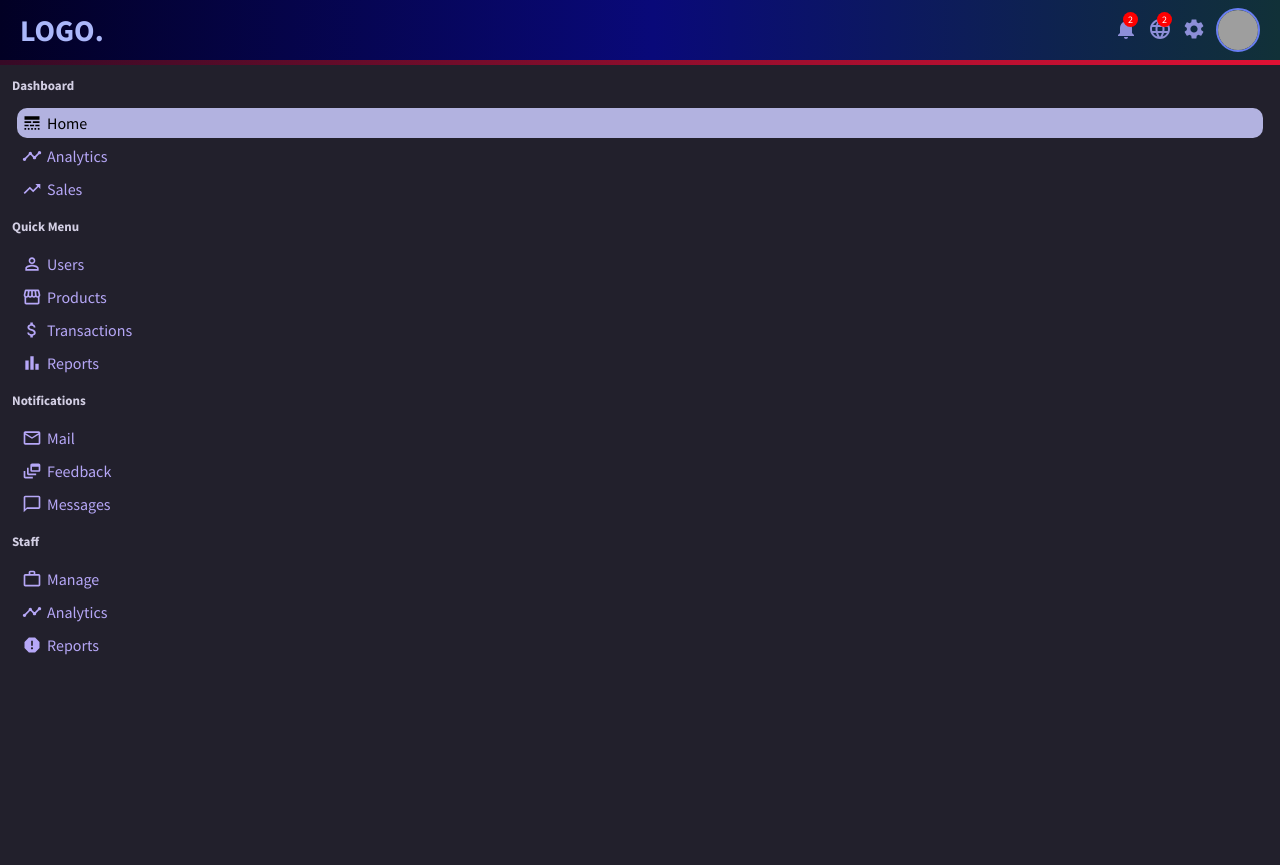
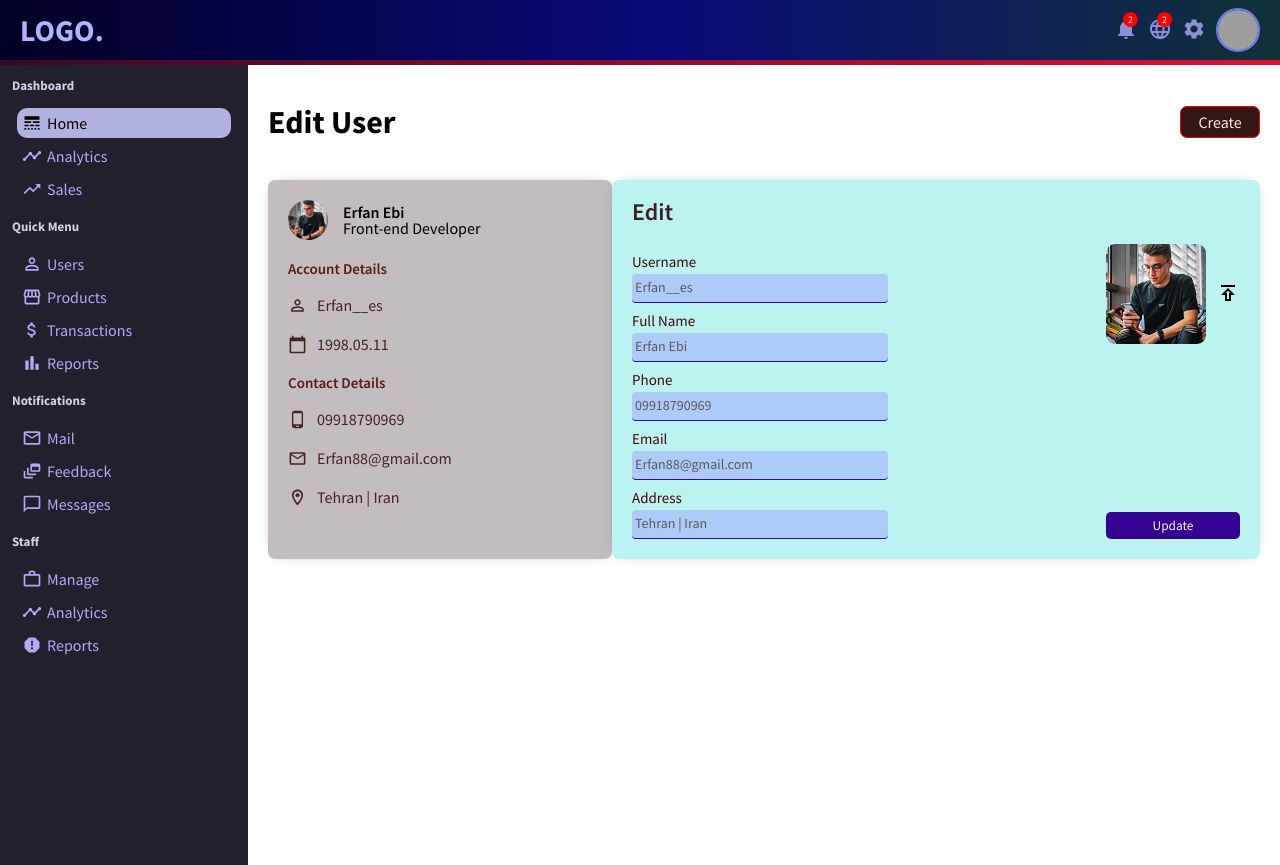
Before and after one commit to Erfan-Ebrahimi/dashboard-er, a React (Create React App) app: page /user/1 in a window 1280 px wide. Built offline with nearby package versions, Linux system fonts and the light colour scheme; grey boxes are pictures that could not be loaded.

Commit message:
User Added

```diff
--- a/src/App.js
+++ b/src/App.js
@@ -7,6 +7,7 @@ import Sidebar from './components/sidebar/Sidebar';
 //------- PAGES  ---------//
 import Home from './pages/home/Home';
 import UserList from './pages/userList/UserList';
+import User from './pages/user/User';
 //------- STYLE  ---------//
 import "./App.css";
 
@@ -19,6 +20,7 @@ const App = () => {
         <Routes>
           <Route path='/' element={<Home/>}/>
           <Route path='/userList' element={<UserList/>}/>
+          <Route path='/user/:userId' element={<User/>}/>
         </Routes>
       </div>
     </div>
--- /dev/null
+++ b/src/pages/user/User.jsx
@@ -0,0 +1,102 @@
+import React from 'react';
+import "./user.scss";
+import { Link } from 'react-router-dom';
+
+import PermIdentityIcon from '@mui/icons-material/PermIdentity';
+import CalendarTodayIcon from '@mui/icons-material/CalendarToday';
+import PhoneAndroidIcon from '@mui/icons-material/PhoneAndroid';
+import MailOutlineIcon from '@mui/icons-material/MailOutline';
+import LocationOnOutlinedIcon from '@mui/icons-material/LocationOnOutlined';
+import PublishOutlinedIcon from '@mui/icons-material/PublishOutlined';
+
+import p1 from "../../asset/p1.jpg";
+// import p2 from "../../asset/p2.jpg";
+// import p3 from "../../asset/p3.jpg";
+// import p4 from "../../asset/p4.jpg";
+
+const User = () => {
+  return (
+    <div className='user'>
+      <div className="uHeader">
+        <h1 className="uTitle">Edit User</h1>
+        <Link to="/newUser">
+          <button className='uAddButton'>Create</button>
+        </Link>
+      </div>
+      <div className="uContainer">
+        <div className="uShow">
+          <div className="uShowTop">
+            <img src={p1} alt="uImg" className="uShowImg" />
+            <div className="uTopTitle">
+              <span className="uShowUsername">Erfan Ebi</span>
+              <span className="uShowUserJob">Front-end Developer</span>
+            </div>
+          </div>
+          <div className="uShowBottom">
+            <span className="userShowTitle">Account Details</span>
+
+            <div className="userShowInfo">
+              <PermIdentityIcon className='userShowIcon'/>
+              <span className="userShowInfoTitle">Erfan__es</span>
+            </div>
+            <div className="userShowInfo">
+              <CalendarTodayIcon className='userShowIcon'/>
+              <span className="userShowInfoTitle">1998.05.11</span>
+            </div>
+            <span className="userShowTitle">Contact Details</span>
+
+            <div className="userShowInfo">
+              <PhoneAndroidIcon className='userShowIcon'/>
+              <span className="userShowInfoTitle">09918790969</span>
+            </div>
+            <div className="userShowInfo">
+              <MailOutlineIcon className='userShowIcon'/>
+              <span className="userShowInfoTitle">Erfan88@gmail.com</span>
+            </div>
+            <div className="userShowInfo">
+              <LocationOnOutlinedIcon className='userShowIcon'/>
+              <span className="userShowInfoTitle">Tehran | Iran </span>
+            </div>
+          </div>
+        </div>
+        <div className="uUpdate">
+          <span className="uuTitle">Edit</span>
+          <form action="#" className="uuForm">
+            <div className="uuLeft">
+              <div className="uuItem">
+                <label htmlFor="">Username</label>
+                <input type="text" placeholder='Erfan__es' className='uuInput'/>
+              </div>
+              <div className="uuItem">
+                <label htmlFor="">Full Name</label>
+                <input type="text" placeholder='Erfan Ebi' className='uuInput'/>
+              </div>
+              <div className="uuItem">
+                <label htmlFor="">Phone</label>
+                <input type="number" placeholder='09918790969' className='uuInput'/>
+              </div>
+              <div className="uuItem">
+                <label htmlFor="">Email</label>
+                <input type="email" placeholder='Erfan88@gmail.com' className='uuInput'/>
+              </div>
+              <div className="uuItem">
+                <label htmlFor="">Address</label>
+                <input type="text" placeholder='Tehran | Iran ' className='uuInput'/>
+              </div>
+            </div>
+            <div className="uuRight">
+              <div className="uuUpload">
+                <img src={p1} alt="" className="uuImg" />
+                <label htmlFor="file"><PublishOutlinedIcon className='uuIcon'/></label>
+                <input type="file" id='file' style={{display:"none"}}/>
+              </div>
+              <button className="uuButton">Update</button>
+            </div>
+          </form>
+        </div>
+      </div>
+    </div>
+  )
+}
+
+export default User;
--- /dev/null
+++ b/src/pages/user/user.scss
@@ -0,0 +1,165 @@
+.user{
+    flex: 4;
+    padding: 20px;
+
+    .uHeader{
+        display: flex;
+        align-items: center;
+        justify-content: space-between;
+    }
+
+    .uAddButton{
+        width: 80px;
+        border: 1px solid red;
+        padding: 5px;
+        background: rgb(53, 22, 22);
+        border-radius: 7px;
+        color: antiquewhite;
+        cursor: pointer;
+        font-size: 16px;
+        &:hover{
+            background:antiquewhite ;
+            color: rgb(53, 22, 22);
+        }
+    }
+
+    .uContainer{
+        display: flex;
+        margin-top: 20px;
+    }
+    .uShowImg{
+        width: 40px;
+        height: 40px;
+        border-radius: 50%;
+        object-fit: cover;
+    }
+    .uShowTop{
+        display: flex;
+        align-items: center;
+    }
+    .uShow{
+        background: rgba(177, 168, 168, 0.753);
+        flex: 1;
+        border-radius: 7px;
+        padding: 20px;
+        -webkit-box-shadow: 0px 0px 15px -10px rgba(0, 0, 0, 0.75);
+        box-shadow: 0px 0px 15px -10px rgba(0, 0, 0, 0.75);
+    }
+    .uUpdate{
+        background: rgb(187, 243, 240);
+        flex: 2;
+        border-radius: 7px;
+        padding: 20px;
+        -webkit-box-shadow: 0px 0px 15px -10px rgba(0, 0, 0, 0.75);
+        box-shadow: 0px 0px 15px -10px rgba(0, 0, 0, 0.75);
+    }
+    .uTopTitle{
+        display: flex;
+        flex-direction: column;
+        margin-left: 15px;
+    }
+    .uShowUsername{
+        font-weight: 600;
+    }
+    .uShowUserJob{
+        font-weight: 300;
+    }
+    .uShowBottom{
+        margin-top: 20px;
+    }
+    .userShowTitle{
+        font-size: 15px;
+        font-weight: 600;
+        color: rgb(87, 28, 28);
+
+    }
+    .userShowInfo{
+        display: flex;
+        align-items: center;
+        margin: 20px 0px;
+        color: rgb(71, 34, 34);
+    }
+    .userShowIcon{
+        font-size: 19px !important;
+
+    }
+    .userShowInfoTitle{
+        margin-left: 10px;
+        cursor: pointer;
+    }
+
+    .uuTitle{
+        font-size: 24px;
+        font-weight: 600;
+        color: rgb(61, 32, 32);
+    }
+    .uuForm{
+        display: flex;
+        justify-content: space-between;
+        margin-top: 20px;
+    }
+    .uuItem{
+        display: flex;
+        flex-direction: column;
+        margin-top: 10px;
+    }
+    .uuItem>label{
+        color: rgb(70, 4, 4);
+        margin-bottom: 5px;
+        font-size: 15px;
+    }
+    .uuInput{
+        border: none;
+        border-bottom: 1px solid rgb(48, 7, 163);
+        width: 250px;
+        height: 22px;
+        padding: 3px;
+        border-radius: 4px;
+        background: rgb(173, 203, 248);
+
+        &::placeholder{
+            color: rgb(95, 87, 87);
+            font-size: 14px;
+        }
+
+        &:focus{
+            outline: 1px solid rgb(0, 102, 255);
+            background: rgb(140, 223, 243);
+        }
+
+    }
+    .uuRight{
+        display: flex;
+        flex-direction: column;
+        justify-content: space-between;
+    }
+    .uuUpload{
+        display: flex;
+        align-items: center;
+    }
+    .uuImg{
+        width: 100px;
+        height: 100px;
+        border-radius: 9px;
+        object-fit: cover;
+        margin-right: 10px;
+    }
+    .uuIcon{
+        cursor: pointer;
+    }
+    .uuButton{
+        border-radius: 5px;
+        cursor: pointer;
+        padding: 5px;
+        border: none;
+        background: rgb(52, 1, 145);
+        color: beige;
+
+        &:hover{
+            color: rgb(52, 1, 145);
+            background:beige ;
+            border: 1px solid rgb(7, 91, 114);
+        }
+    }
+
+}
```
